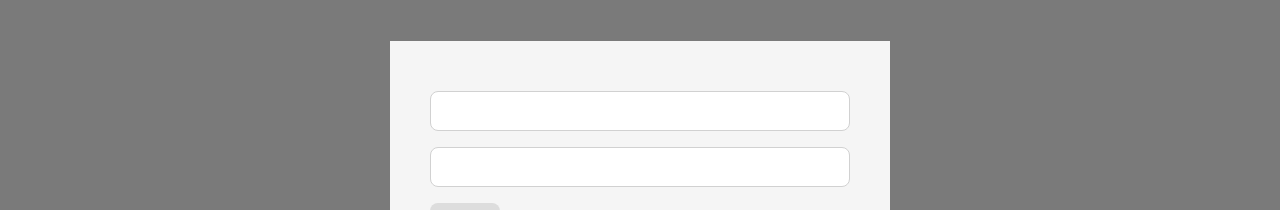
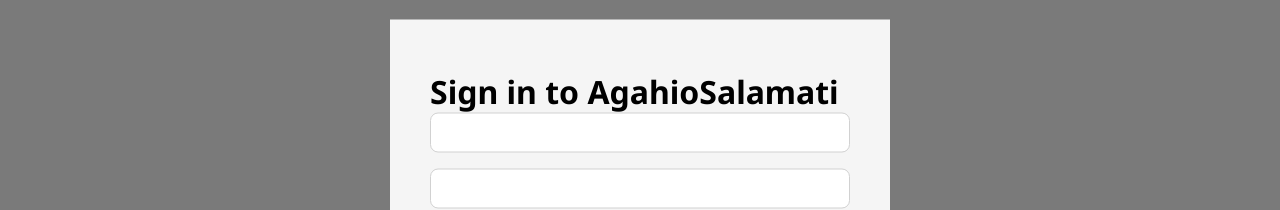
Before and after one commit to we-live-inside-a-dream/Health-blog, a React (Create React App) app in the folder frontend/: page / in a window 1280 px wide. Both pictures are taken after a click on the button "LOGIN". Shown: the part 220-430 px from the top of the page. Built offline with nearby package versions, Linux system fonts and the light colour scheme; no server answers; the database is empty.

Commit message:
added title to login modal

```diff
--- a/frontend/src/components/LoginModal/LoginForm.jsx
+++ b/frontend/src/components/LoginModal/LoginForm.jsx
@@ -25,6 +25,7 @@
   return (
     <div>
       <form onSubmit={handleSubmit}>
+        <h1>Sign in to AgahioSalamati</h1>
         <input
           type="email"
           value={email}
--- a/frontend/src/components/LoginModal/RegisterForm.jsx
+++ b/frontend/src/components/LoginModal/RegisterForm.jsx
@@ -22,6 +22,7 @@
   return (
     <div>
       <form onSubmit={handleSubmit}>
+        <h1>Create a new account</h1>
         <input
           type="email"
           value={email}
```
